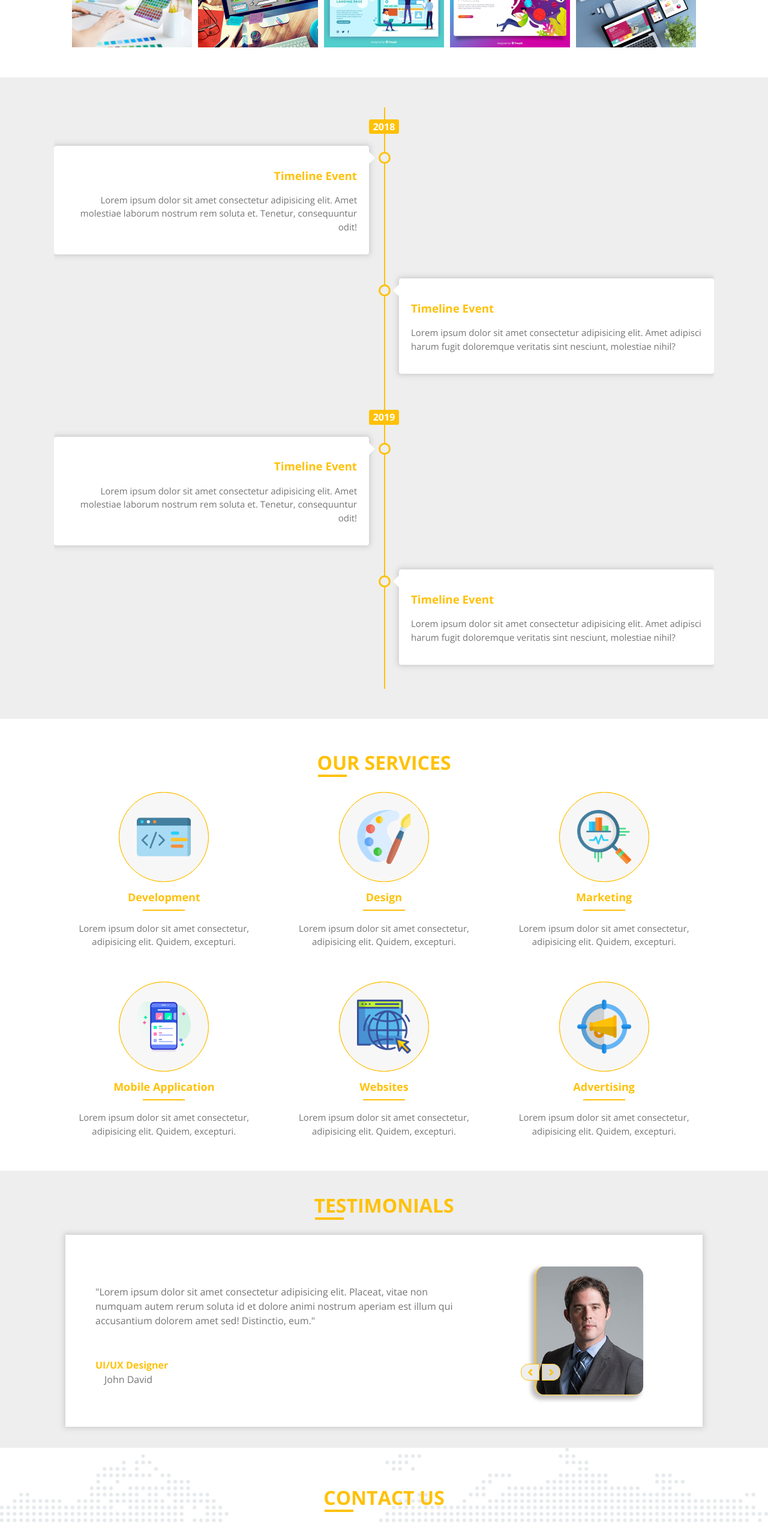
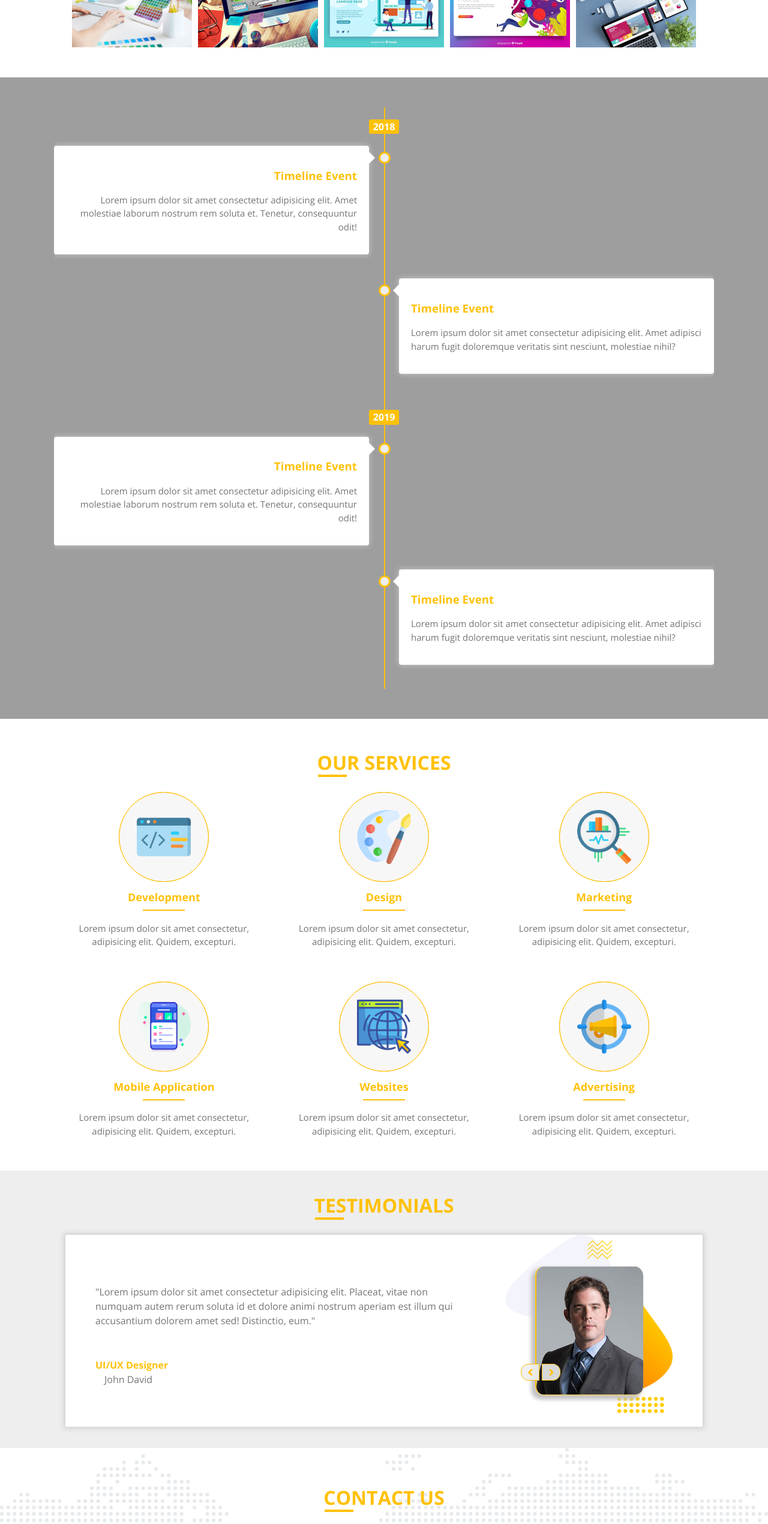
Before and after one commit to Santos-Coder/Special-Design, a plain HTML site: page index.html in a window 1280 px wide. Shown: the part 2020-4560 px from the top of the page at 60% size. Drawn offline with nearby package versions, Linux system fonts and the light colour scheme; the site is published under a folder, as on GitHub Pages, so addresses that start at the root find nothing.

Commit message:
Update main.css

```diff
--- a/css/main.css
+++ b/css/main.css
@@ -600,7 +600,7 @@ body {
 .timeline{
     padding: 50px 0;
     background-color: #eee;
-    background-image: url('/imgs/timeline.png');
+    background-image: url('../imgs/timeline.png');
     background-size: cover;
     background-blend-mode: luminosity;
 }
@@ -933,7 +933,7 @@ body {
     border-bottom: 2px solid var(--main-color);
 }
 .person-bg {
-    background-image: url('/imgs/Testimonial/FFC107.png');
+    background-image: url('../imgs/Testimonial/FFC107.png');
     background-size: contain;
     background-repeat: no-repeat;
     background-position-x: center;
```
